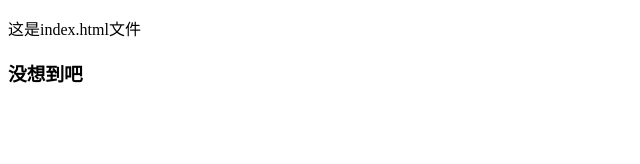
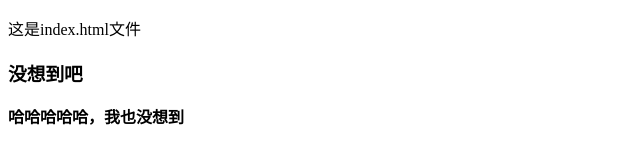
Before and after one commit to qianduankf/git_demo, a plain HTML site: page index.html in a window 1280 px wide. Shown: the whole page, without its empty margins (0-640 px from the left). Drawn offline with Linux system fonts and the light colour scheme.

Commit message:
A的第二次提交

```diff
--- a/index.html
+++ b/index.html
@@ -11,6 +11,7 @@
 <body>
     <p>这是index.html文件</p>
     <h3>没想到吧</h3>
+    <b>哈哈哈哈哈，我也没想到</b>
 </body>
 
 </html>
```
